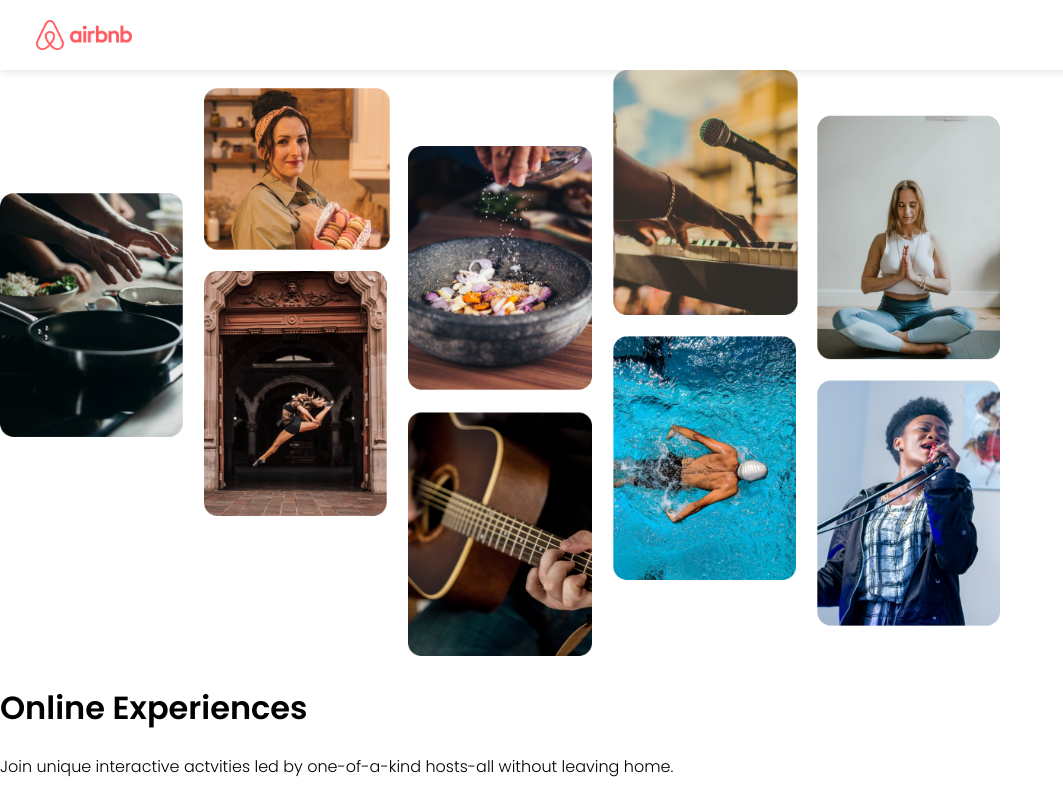
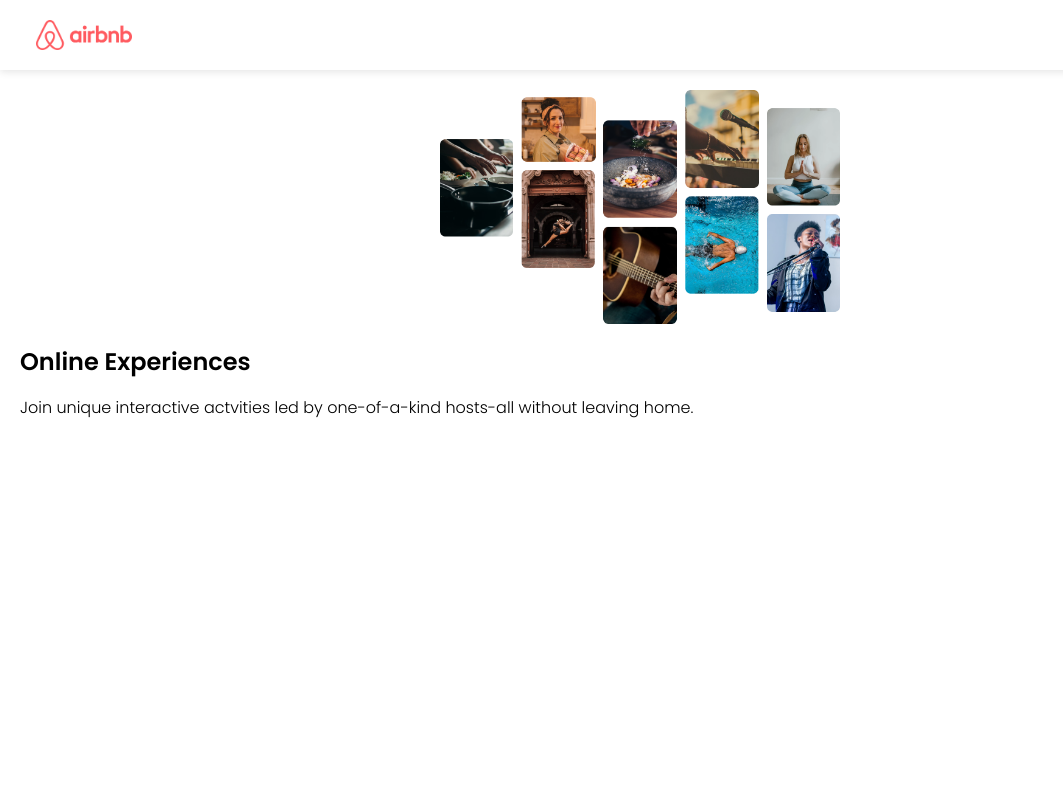
Before and after one commit to AliveFPS/airbnb-ui-clone, a React (Create React App) app: page / in a window 1280 px wide. Shown: the whole page, without its empty margins (0-1063 px from the left). Built offline with nearby package versions, Linux system fonts and the light colour scheme.

Commit message:
Styling Changes to the hero

```diff
--- a/src/components/Hero.js
+++ b/src/components/Hero.js
@@ -2,12 +2,12 @@
 
 function Hero(){
     return(
-        <div>
+        <section className="hero">
             <link href="https://fonts.googleapis.com/css2?family=Poppins:wght@300;600&display=swap" rel="stylesheet"></link>
-            <img src={Image} alt="heroLogo" className="hero--logo"/>
-            <h1>Online Experiences</h1>
-            <p>Join unique interactive actvities led by one-of-a-kind hosts-all without leaving home.</p>
-        </div>
+            <img src={Image} alt="heroLogo" className="hero--photo"/>
+            <h1 className="hero--header">Online Experiences</h1>
+            <p className="hero--text">Join unique interactive actvities led by one-of-a-kind hosts-all without leaving home.</p>
+        </section>
     )
 }
 
--- a/src/style.css
+++ b/src/style.css
@@ -22,3 +22,25 @@
 .hero--logo{
     width: 1000px;
 }
+
+section {
+    padding: 20px;
+}
+
+.hero {
+    display: flex;
+    flex-direction: column;
+}
+
+.hero--photo {
+    max-width: 400px;
+    align-self: center;
+}
+
+.hero--header {
+    margin-bottom: 16px;
+}
+
+.hero--text {
+    margin-top: 0;
+}
```
